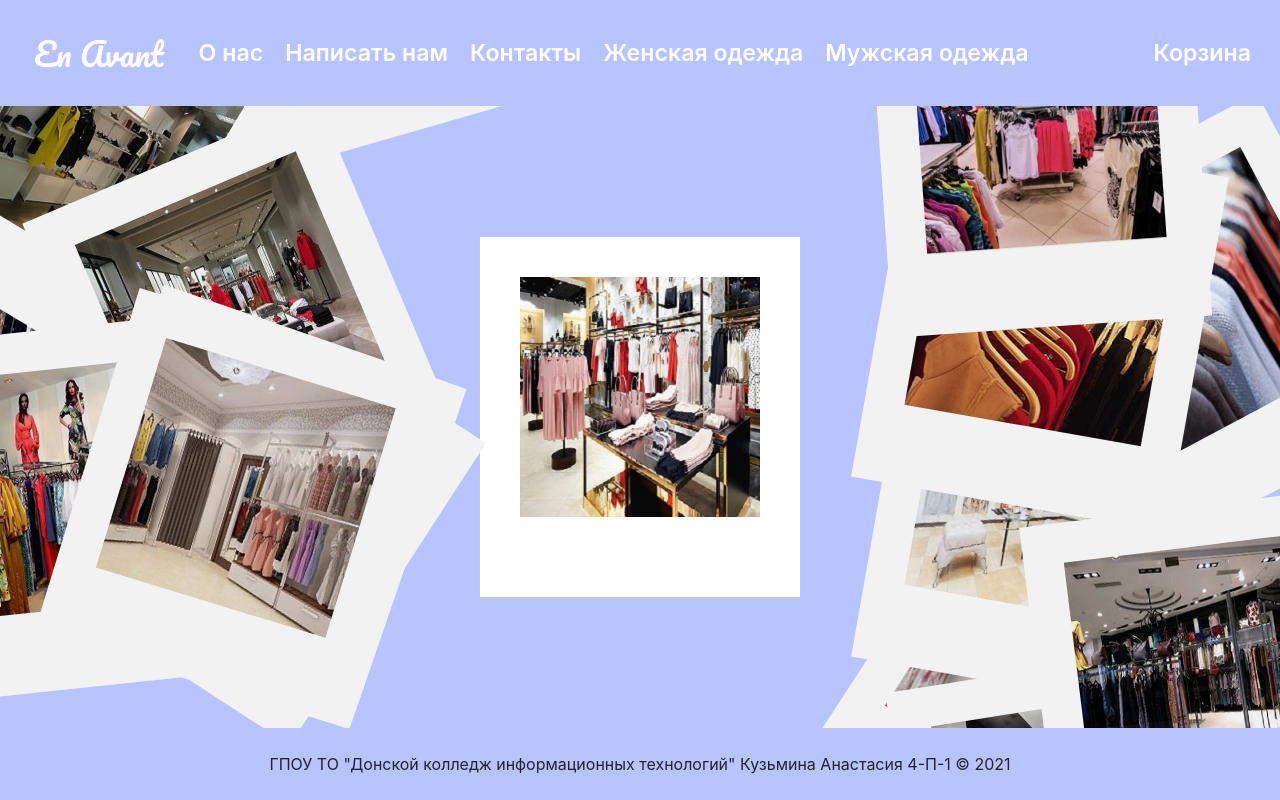
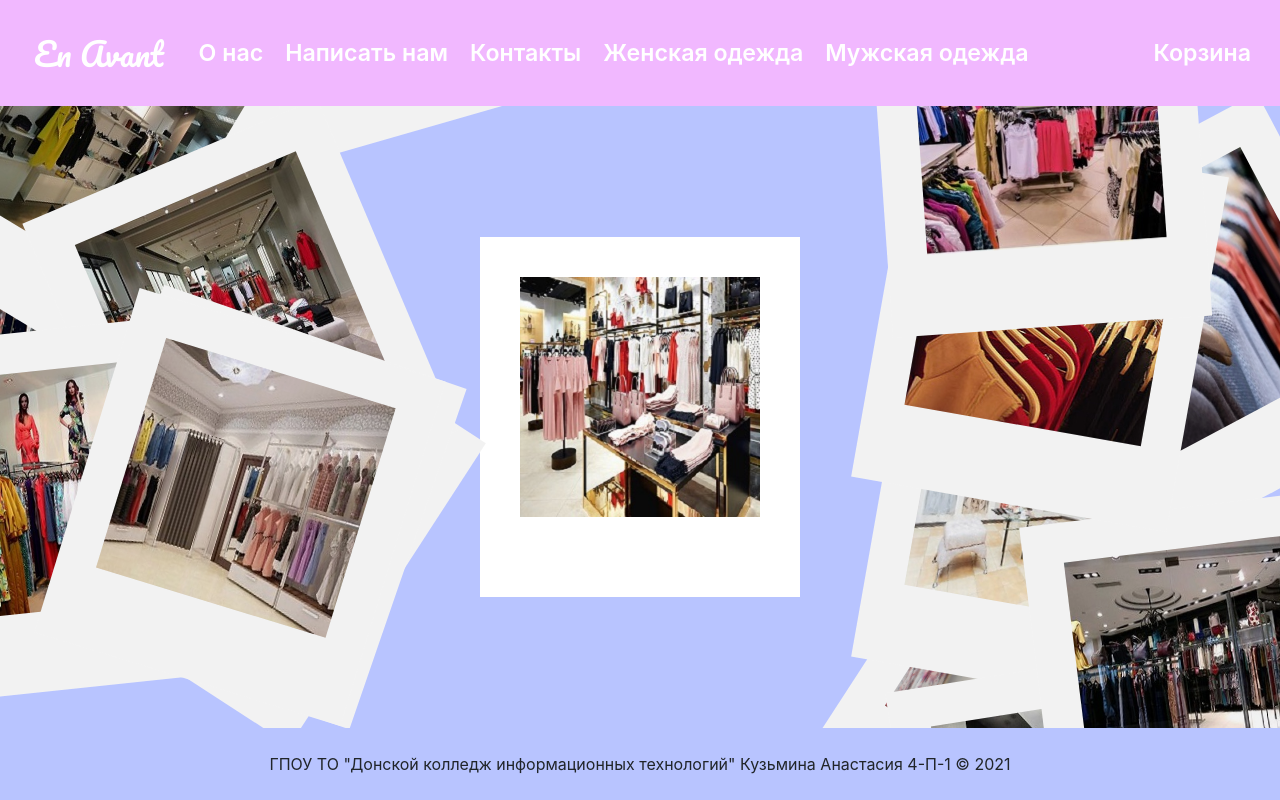
Before and after one commit to teleskop150750/shop-1, a website: page index.html in a window 1280 px wide. Drawn offline with Linux system fonts and the light colour scheme.

Commit message:
Новый цвет

```diff
--- a/style/style.css
+++ b/style/style.css
@@ -39,7 +39,7 @@ a {
   font-size: 1.2rem;
   font-weight: 600;
   line-height: 1.5;
-  background-color: #b8c4ff;
+  background-color: #f1b8ff;
 }
 
 .logo {
```
